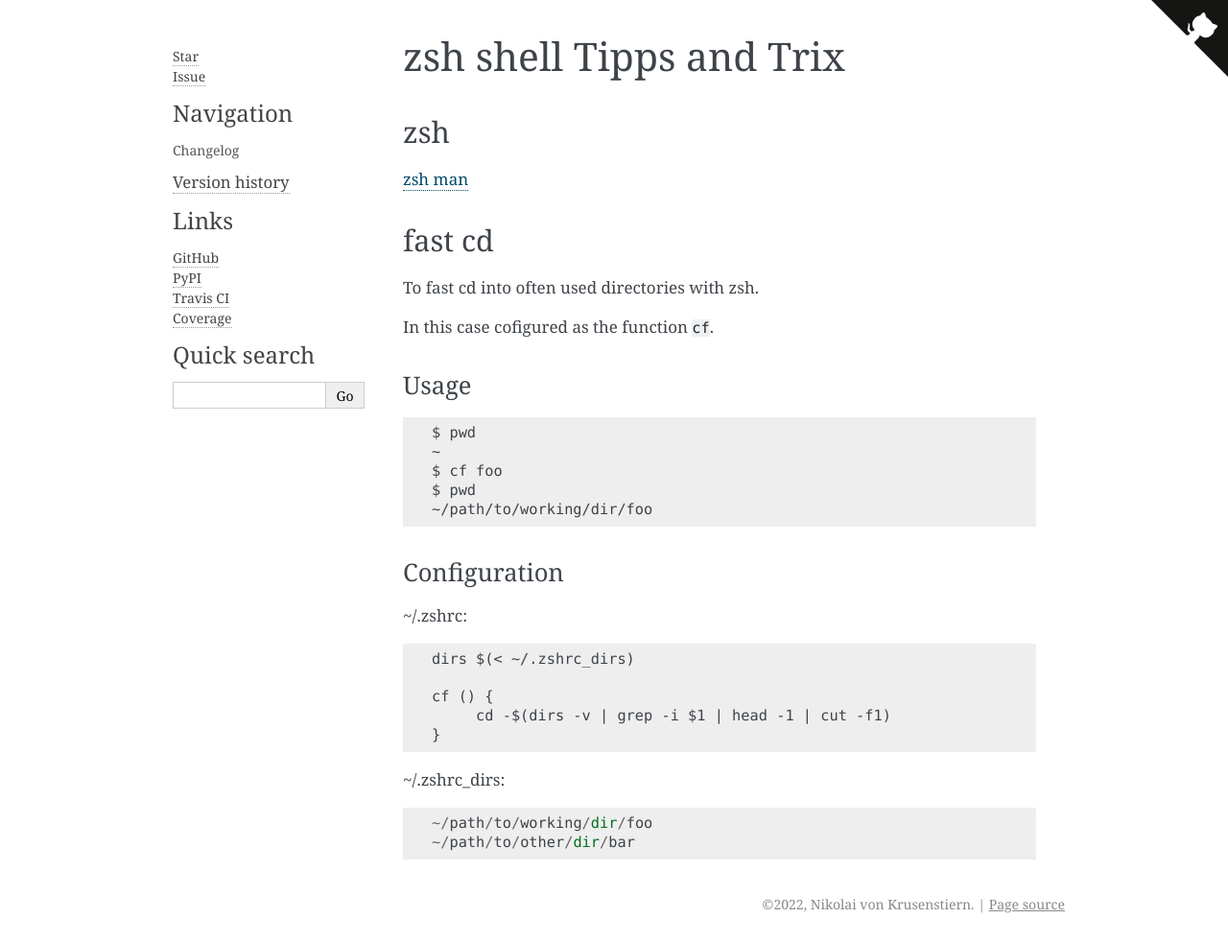
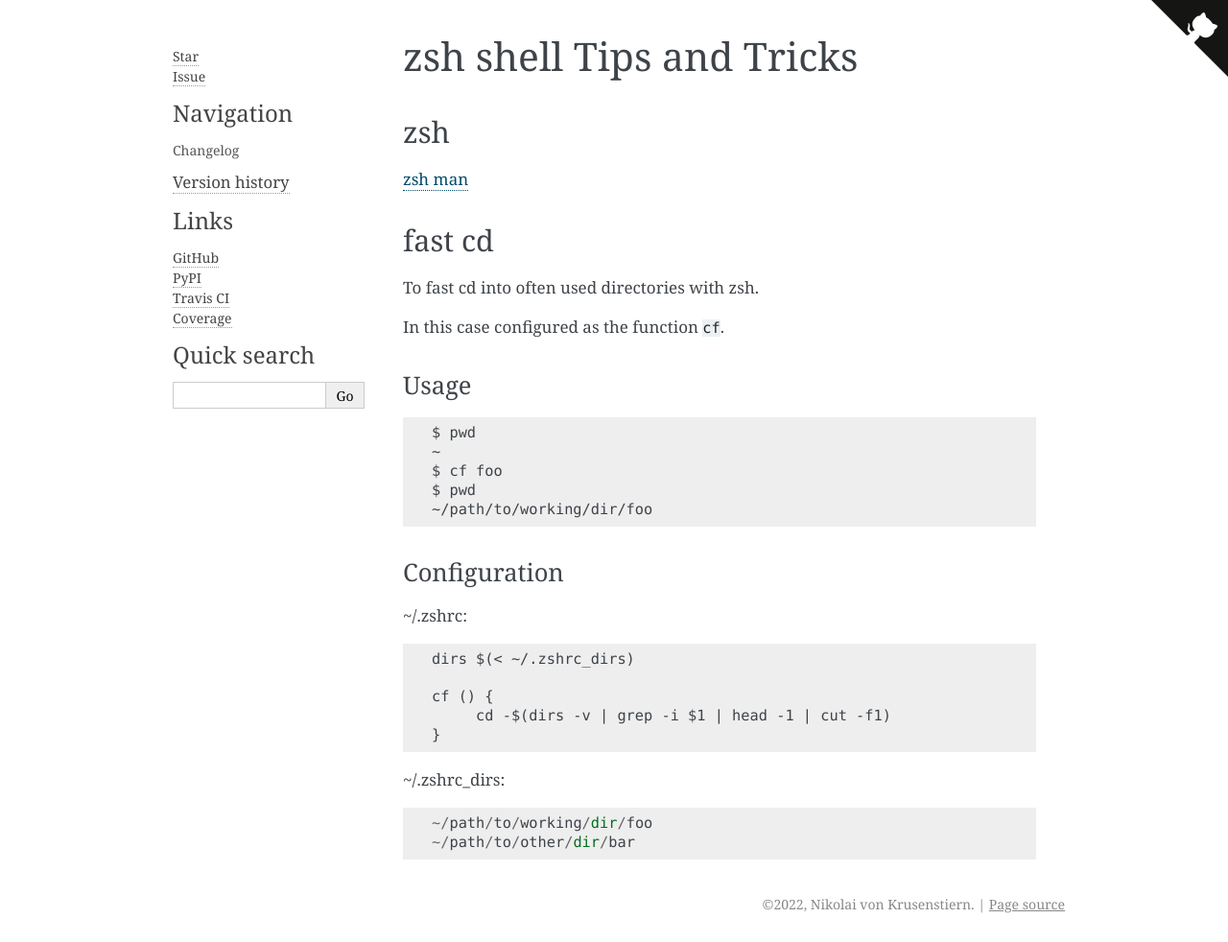
Before and after one commit to cruisen/cli-calc, a Sphinx documentation site: the page built from docs/extras/zsh.md, in a window 1280 px wide. Shown: the whole page at 96% size. Built offline with Sphinx 7.4.7, drawn with Linux system fonts in a browser that asks for light colours.

Commit message:
fix spelling

````diff
--- a/docs/extras/zsh.md
+++ b/docs/extras/zsh.md
@@ -1,4 +1,4 @@
-# zsh shell Tipps and Trix
+# zsh shell Tips and Tricks
 
 ## zsh
 [zsh man](https://zsh.sourceforge.io/Doc/zsh_a4.pdf)
@@ -6,7 +6,7 @@
 ## fast cd
 To fast cd into often used directories with zsh.
 
-In this case cofigured as the function ```cf```.
+In this case configured as the function ```cf```.
 
 ### Usage
 
````
